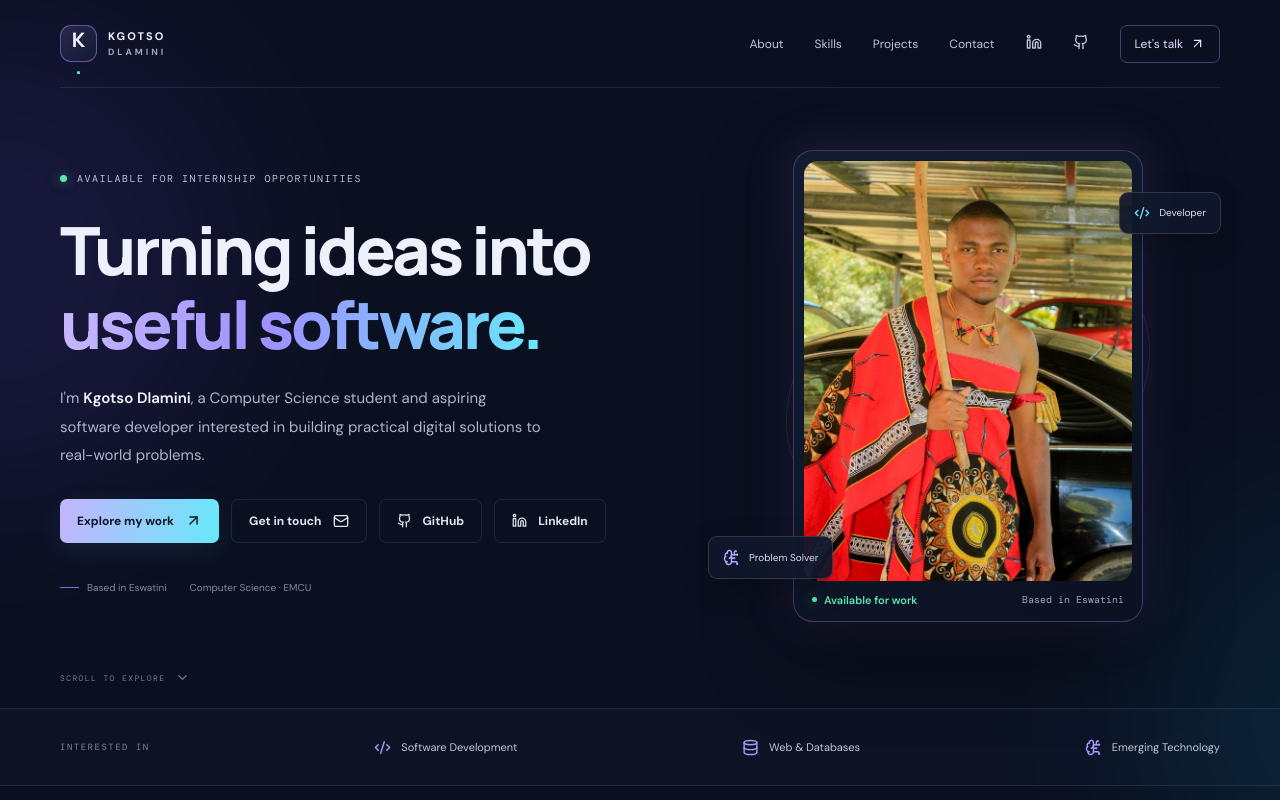
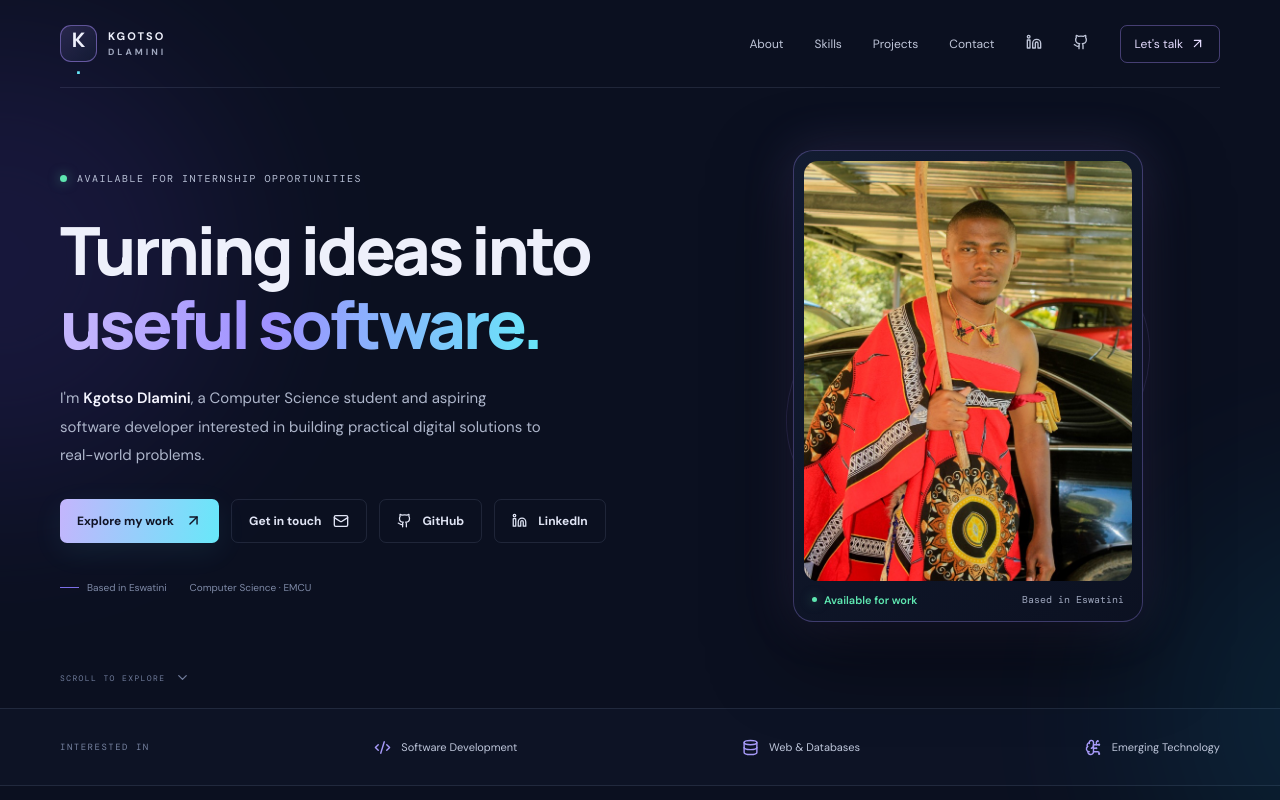
Before and after one commit to Kgotso03/portfolio, a React (Vite) app: page / in a window 1280 px wide. Shown: the top 800 px of the page. Built offline with nearby package versions, Linux system fonts and the light colour scheme.

Commit message:
Remove floating chips (Developer and Problem Solver) from hero portrait picture

```diff
--- a/src/App.jsx
+++ b/src/App.jsx
@@ -267,8 +267,6 @@ function App() {
                 <span className="portrait-badge-location">Based in Eswatini</span>
               </div>
             </div>
-            <div className="float-chip chip-top"><Code2 size={16} /><span>Developer</span></div>
-            <div className="float-chip chip-bottom"><BrainCircuit size={17} /><span>Problem Solver</span></div>
           </div>
 
           <a className="scroll-cue" href="#about"><span>SCROLL TO EXPLORE</span><ChevronDown size={15} /></a>
```
